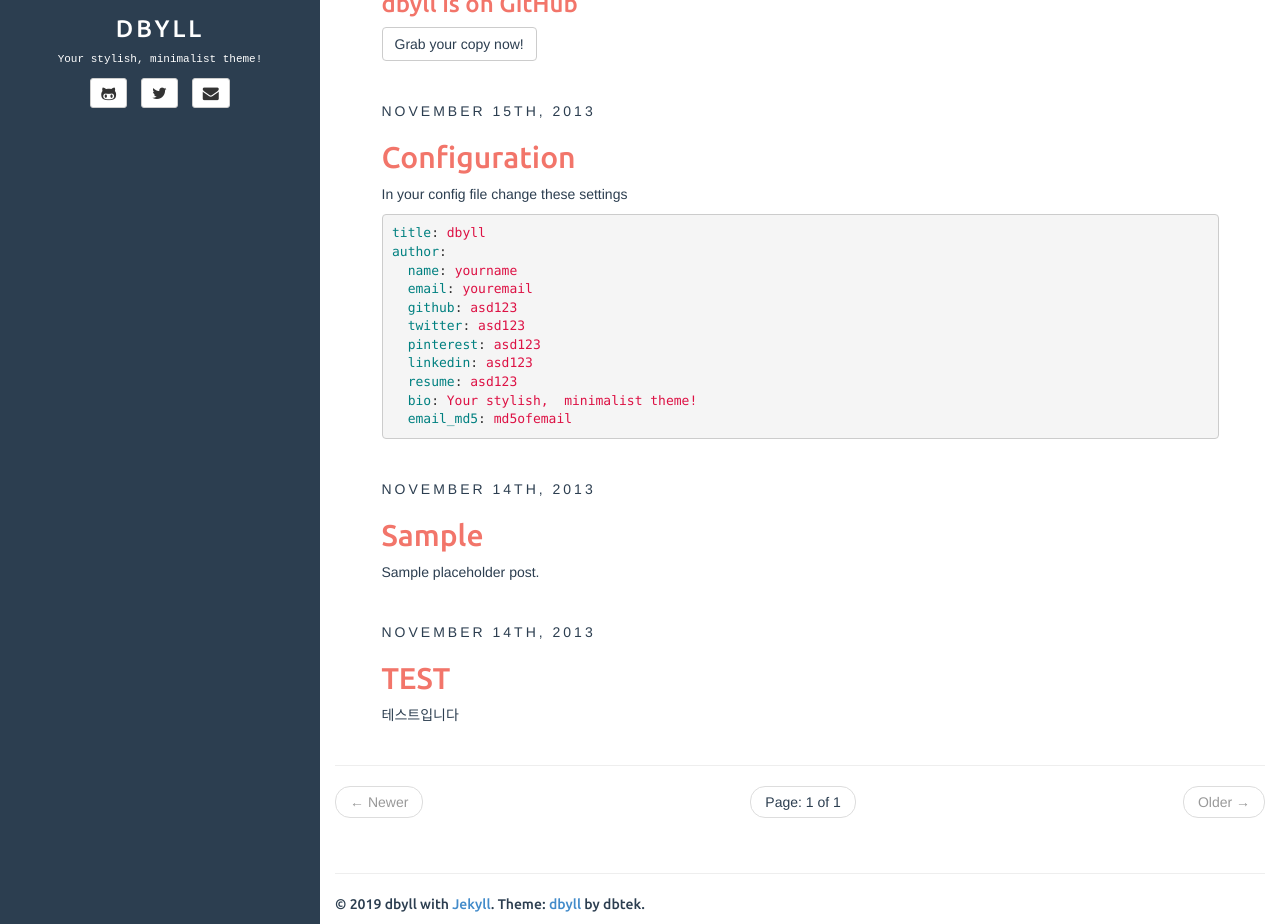
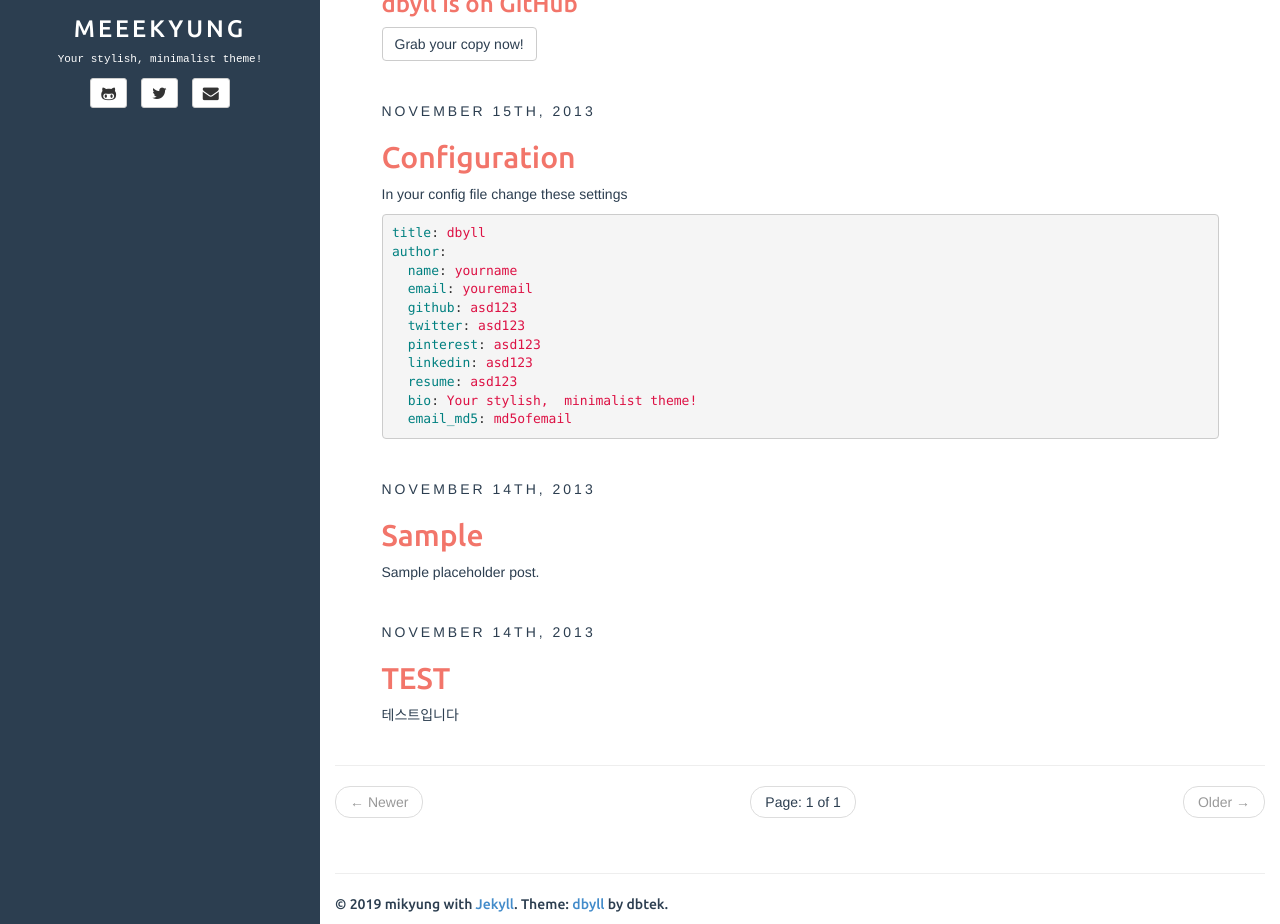
Before and after one commit to meeekyung/meeekyung.github.io, a Jekyll site: the page built from index.html, in a window 1280 px wide and 1206 px high, cut to the strip 282-1206 px from the top of the window. Built offline with Jekyll 4.4.1, drawn with Linux system fonts in a browser that asks for light colours; the list of posts is cut into pages by our own code.

Commit message:
Update _config.yml

```diff
--- a/_config.yml
+++ b/_config.yml
@@ -7,7 +7,7 @@ highlighter: rouge
 markdown: kramdown
 disqus: dbyll
 google_analytics: dbyll
-title: dbyll
+title: meeekyung
 
 defaults:
   -
@@ -18,9 +18,9 @@ defaults:
 
 description: Stylish Jekyll Theme
 author:
-  name: dbyll
-  email: dbyll@ismaildemirbilek.com
-  github: dbtek
+  name: mikyung
+  email: players043093@gmail.com
+  github: meeekyung.github.io
   twitter: dbtek
   pinterest: asd123
   linkedin: asd123
```
